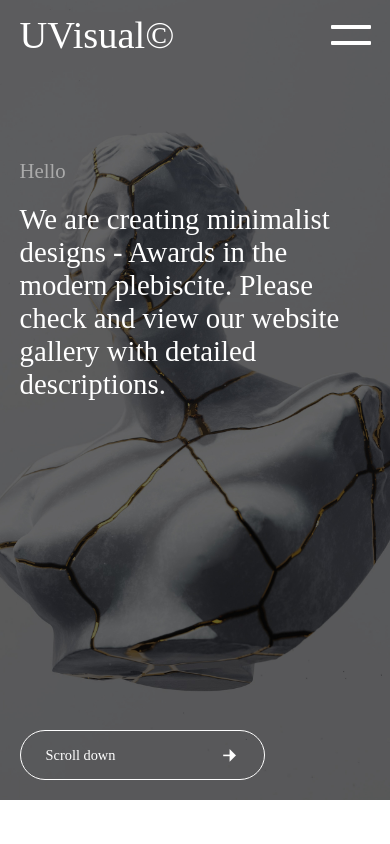
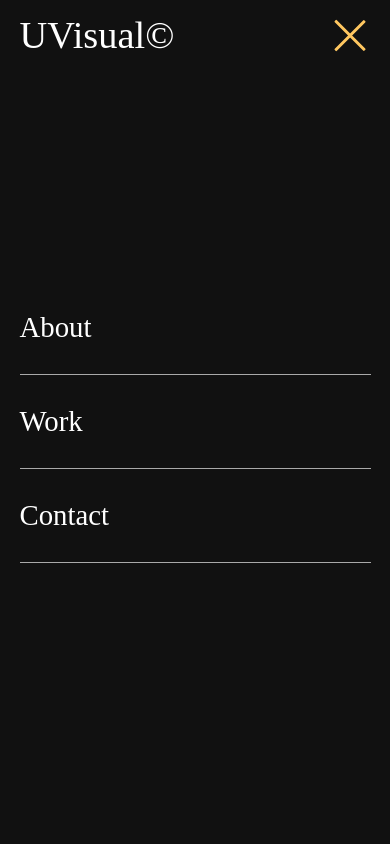
Before and after one commit to TaftID/Vello.github.io, a plain HTML site: page index.html in a window 390 px wide. Both pictures are taken after a click on the element 350 px from the left and 35 px from the top of the page. Shown: the top 844 px of the page. Drawn offline with nearby package versions, Linux system fonts and the light colour scheme; a web font is replaced by a local one.

Commit message:
second commit

```diff
--- a/index.html
+++ b/index.html
@@ -25,7 +25,7 @@
         <!-- navbar start -->
         <div class="navbar fade-down">
             <div class="navbar-logo">UVisual&copy;</div>
-            <ul class="navbar-nav">
+            <ul class="navbar-nav hidden-nav">
                 <li class="nav-item"><a class="nav-link" href="#">About</a></li>
                 <li class="nav-item"><a class="nav-link" href="#">Work</a></li>
                 <li class="nav-item"><a class="nav-link" href="#">Contact</a></li>
--- a/script.js
+++ b/script.js
@@ -10,21 +10,26 @@ const removeFadeDown = () => {
 window.addEventListener('load', removeFadeDown);
 
 window.addEventListener('scroll', function() {
-    const currentScrollPos = window.pageYOffset;
+  if (window.pageYOffset === 0) {
+    navbar.classList.remove('scrolled');
+  } else {
+    navbar.classList.add('scrolled');
+  }
+});
 
-    if (prevScrollpos > currentScrollPos) {
-        navbar.classList.remove('hidden');
-    } else {
-        navbar.classList.add('hidden');
-    }
+const hamburgerMenu = document.querySelector('.hamburger-menu');
+const hiddenNav = document.querySelector('.hidden-nav');
 
-    prevScrollpos = currentScrollPos;
+hamburgerMenu.addEventListener('click', function() {
+  hiddenNav.classList.toggle('hidden-nav');
+  hamburgerMenu.classList.toggle('active');
+});
 
-    if (window.pageYOffset === 0) {
-        navbar.classList.remove('scrolled');
-    } else {
-        navbar.classList.add('scrolled');
-    }
+document.addEventListener('click', function(event) {
+  if (!event.target.closest('.navbar-nav') && !event.target.closest('.hamburger-menu')) {
+    hiddenNav.classList.add('hidden-nav');
+    hamburgerMenu.classList.remove('active');
+  }
 });
 
 // increase number
--- a/style.css
+++ b/style.css
@@ -87,6 +87,19 @@ body {
     transition: 0.4s ease;
 }
 
+.fade-down {
+    top: -80px;
+}
+
+.navbar {
+    background-color: #ffffff00;
+}
+
+.navbar.scrolled {
+    background-color: #191919;
+    box-shadow: rgba(0, 0, 0, 0.16) 0px 3px 6px, rgba(0, 0, 0, 0.23) 0px 3px 6px;
+}
+
 .navbar-logo {
     font-family: "SF Pro Display Medium";
     font-size: 3.2rem;
@@ -113,23 +126,6 @@ body {
 
 .hamburger-menu {
     display: none;
-}
-
-.fade-down {
-    top: -80px;
-}
-
-.navbar.hidden {
-    top: -80px;
-}
-
-.navbar {
-    background-color: #ffffff00;
-}
-
-.navbar.scrolled {
-    background-color: #191919;
-    box-shadow: rgba(0, 0, 0, 0.16) 0px 3px 6px, rgba(0, 0, 0, 0.23) 0px 3px 6px;
 }
 
 /* hello section*/
@@ -668,6 +664,11 @@ a.link:hover i {
 
 @media(max-width: 767px) {
 
+    .disable-scroll {
+        overflow: hidden;
+        height: 100%;
+    }
+
     /* navbar */
 
     .navbar {
@@ -679,23 +680,64 @@ a.link:hover i {
     }
 
     .navbar-nav {
-        display: none;
+        position: absolute;
+        z-index: -1;
+        top: 0;
+        right: 0;
+        left: 0;
+        background-color: #111;
+        display: flex;
+        flex-direction: column;
+        justify-content: center;
+        gap: 0;
+        height: 100vh;
+        transition: 1s ease;
+    }
+
+    .hidden-nav {
+        transform: translateX(-100%);
+    }
+
+    .nav-item {
+        display: flex;
+        justify-content: center;
+    }
+
+    .nav-link {
+        padding: 30px 0;
+        width: 90%;
+        border-bottom: 1px solid #aaa;
+        font-size: 1.8rem;
     }
 
     .hamburger-menu {
         display: flex;
         flex-direction: column;
         justify-content: space-between;
-        width: 40px;
-        height: 20px;
+        width: 42px;
+        height: 23px;
         cursor: pointer;
     }
 
     .hamburger-menu span {
         width: 100%;
-        height: 4px;
+        height: 3px;
         background-color: #fff;
         border-radius: 1px;
+        transition: 0.4s ease;
+    }
+
+    .hamburger-menu:hover span {
+        background-color: #ffc760;
+    }
+
+    .hamburger-menu.active span:first-child {
+        transform: rotate(45deg) translate(7px, 7px);
+        background-color: #ffc760;
+    }
+    .hamburger-menu.active span:last-child {
+        transform: rotate(-45deg) translate(7px, -7px);
+        background-color: #ffc760;
     }
 
     /* hello section */
```
